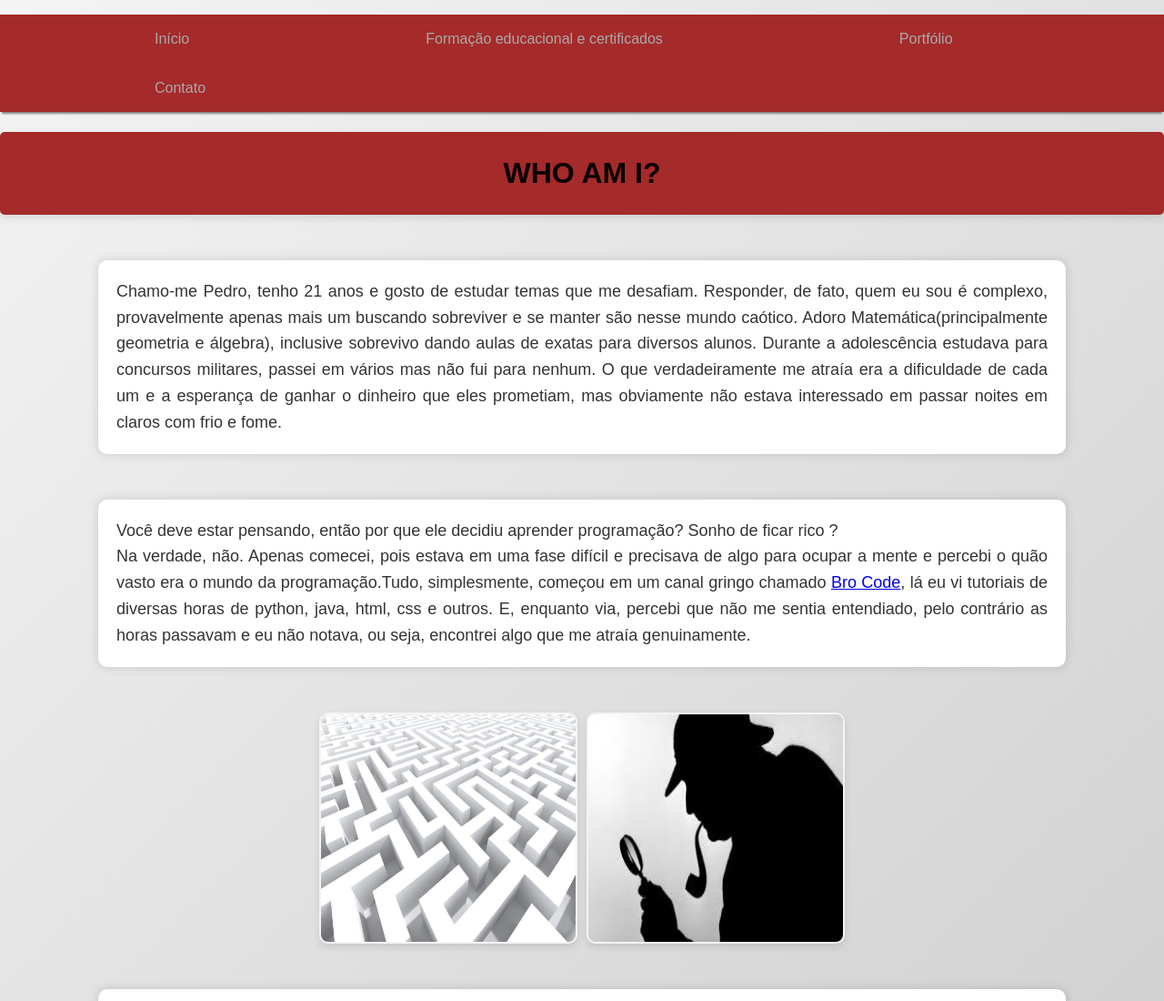
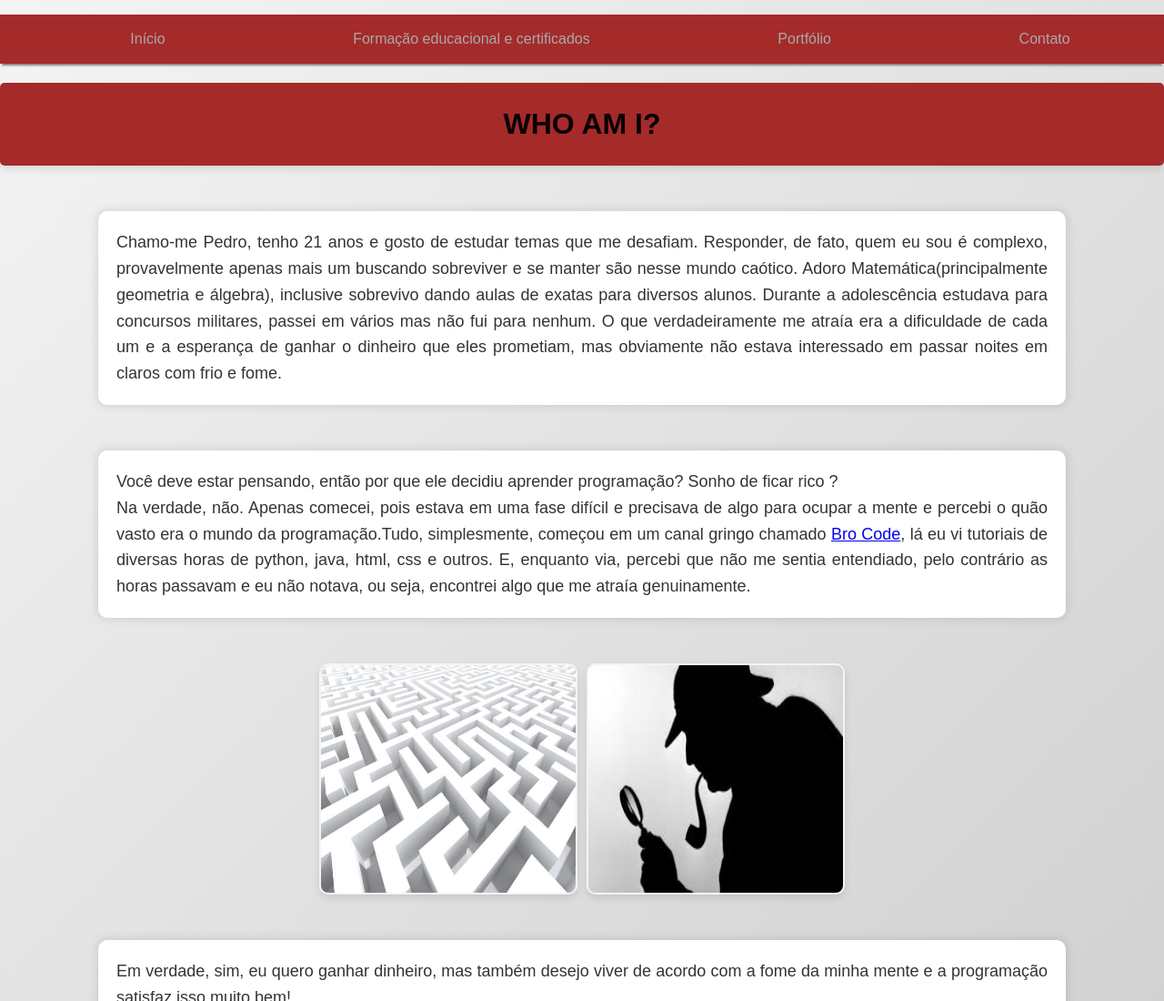
Before and after one commit to SilvaPHYsi/PedroSouza.github.io, a plain HTML site: page index.html in a window 1280 px wide. Shown: the top 1100 px of the page at 91% size. Drawn offline with Linux system fonts and the light colour scheme.

Commit message:
Quarto commit

```diff
--- a/edit.css
+++ b/edit.css
@@ -32,6 +32,8 @@ p {
 
 /*Tira as bolinha da lista e coloca espaço entre elas*/
 #barra ul {
+    display: flex;
+    justify-content: space-around;
     box-shadow: 0 4px 2px -2px gray;
     list-style-type: none;
     border: 0;
@@ -48,7 +50,7 @@ p {
     color:darkgrey;
     display: block;
     text-align: center;
-    padding: 14px 130px ;
+    padding: 14px 30px;
     text-decoration: none;
     transition: background-color 0.3s ease;
 }
```
